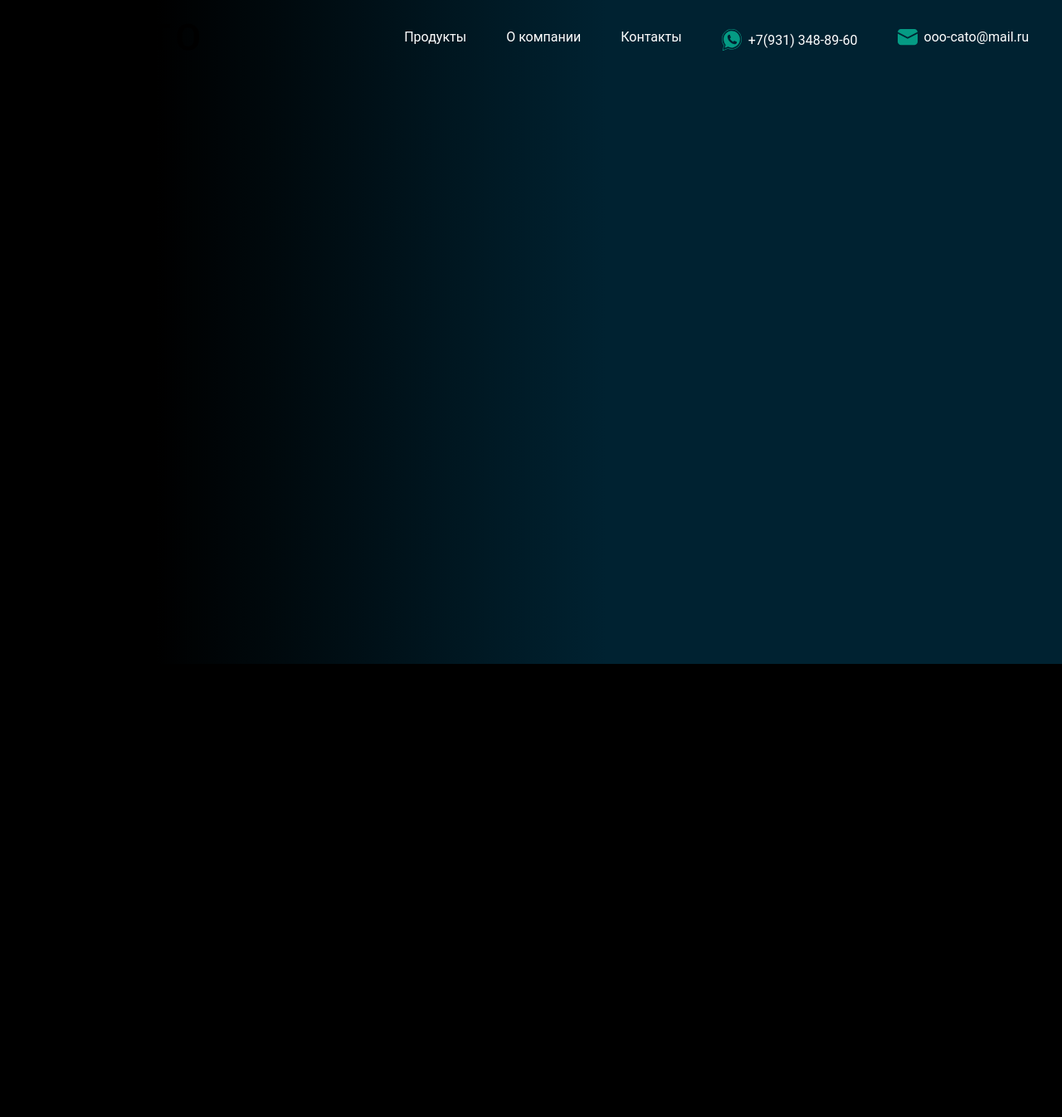
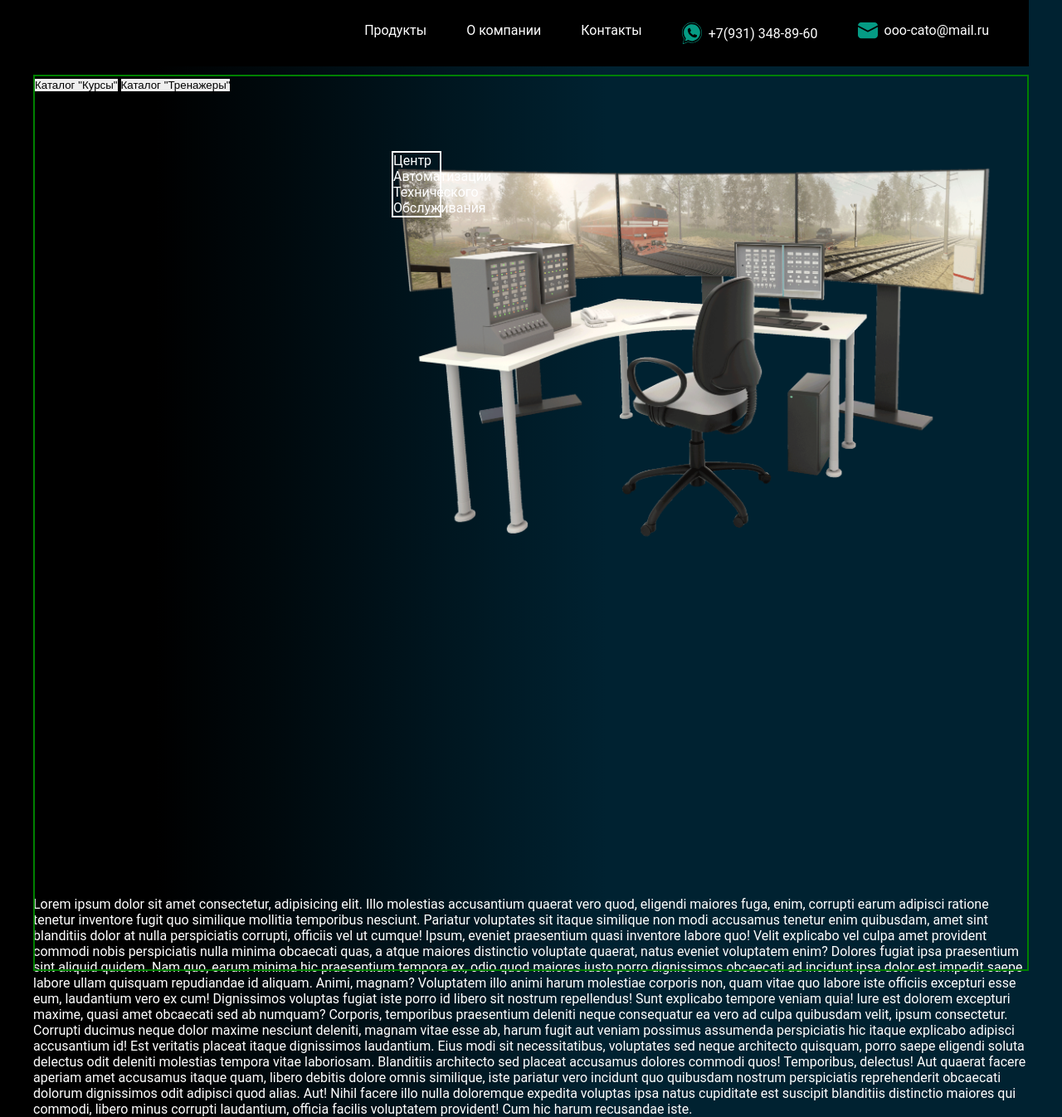
Before and after one commit to GazizovRustam/cato, a plain HTML site: page client/dist/page/main.html in a window 1280 px wide. Shown: the whole page at 83% size. Before the commit the page ends 800 px from the top, so only its background shows below. Drawn offline with Linux system fonts and the light colour scheme.

Commit message:
change icon

```diff
--- a/client/dist/css/style.css
+++ b/client/dist/css/style.css
@@ -18,20 +18,27 @@ html, body{
 }
 
 .wrapper{
+  display: flex;
+  flex-direction: column;
   margin: 0px auto;
+  min-height: 100%;
   max-width: 1920px;
-  height: 100vh;
+  height: auto;
   background: linear-gradient(90deg, #000000 14.66%, #002231 57.06%);
 }
 
 .header{
   width: 100%;
-  padding: var(--padding)
+  position: fixed;
+  top: 0;
+  left: 0;
+  z-index: 50;
 }
 
 .container-header{
   max-width: 1200px;
   margin: 0px auto;
+
 }
 
 .header_body{
@@ -41,6 +48,11 @@ html, body{
   align-items: center;
   width: auto;
   height: 80px;
+  padding: 0 calc(var(--padding) * 6) 0 0;
+  /* background: linear-gradient(90deg, rgba(255, 0, 0, 0.715), rgba(0, 0, 0, 0)); */
+  /* background: linear-gradient(90deg, #000000 14.66%, #002231 57.06%); */
+  background: rgb(0, 0, 0);
+  /* backdrop-filter: blur(30%); */
 }
 
 .header_logo{
@@ -86,20 +98,22 @@ html, body{
   padding: 0 var(--padding) 0 0;
 }
 
-@media screen and (max-width: 1200px) {
+@media screen and (max-width: 1024px) {
   .header_burger{
     display: block;
     position: relative;
-    width: 30px;
-    height: 20px;
+    width: 38px;
+    height: 30px;
   }
   .header_burger span{
     position: absolute;
     background-color: rgba(5, 155, 132, 1);
     left: 0;
     width: 100%;
-    height: 2px;
-    top: 9px;
+    height: 6px;
+    top: 12px;
+    transition: all 0.3s ease 0s;
+
   }
   .header_burger:before,
   .header_burger:after{
@@ -107,8 +121,10 @@ html, body{
     background-color:  rgba(5, 155, 132, 1);
     position: absolute;
     width: 100%;
-    height: 2px;
+    height: 6px;
     left: 0;
+    transition: all 0.3s ease 0s;
+
   }
   .header_burger:before{
     top: 0;
@@ -117,15 +133,35 @@ html, body{
     bottom: 0;
   }
 
+  .header_burger.active:before{
+    transform: rotate(45deg);
+    top: 11px;
+  }
+
+  .header_burger.active:after{
+    transform: rotate(-45deg);
+    bottom: 13px;
+  }
+
+  .header_burger.active span{
+    transform: scale(0)
+  }
+
   .header_menu{
+    display: none;
     position: fixed;
     top: 0;
     left: 0;
     width: 100%;
     height: 100%;
-    margin: 100px 0 0 0;
+    margin: 90px 0 0 0;
+
 
     background: linear-gradient(90deg, #000000 14.66%, #002231 57.06%);
+  }
+
+  .header_menu.active{
+    display: block;
   }
 
   .header_list{
@@ -136,4 +172,53 @@ html, body{
     margin: var(--margin) 0 calc(var(--padding) * 4) calc(var(--padding) * 9);
   }
 
+  .lock{
+    overflow: hidden;
+  }
 }
+
+.main{
+  width: 100%;
+  flex: 1 1 auto;
+  position: relative;
+  top: 90px;
+}
+.container-content{
+  max-width: 1200px;
+  height: 1080px;
+  margin: 0px auto;
+  color: white;
+  border: 2px solid green;
+}
+
+.content-cato{
+  display: flex;
+  position: relative;
+  width: 100%;
+
+}
+
+.content-cato p{
+  position: absolute;
+  top: 90px;
+  left: 430px;
+  width: 60px;
+  height: max-content;
+  border: 2px solid white;
+  z-index: 100;
+}
+
+.content-cato img{
+  position: absolute;
+  max-width: 742px;
+  max-height: 477px;
+  right: calc(var(--padding) * 4 );
+  top: 100px;
+  z-index: 50;
+}
+
+.footer{
+  max-width: 1200px;
+  margin: 0px auto;
+  color: white;
+}
--- a/client/dist/page/main.html
+++ b/client/dist/page/main.html
@@ -105,10 +105,28 @@
       </header>
       <main class="main">
           <div class="container-content">
-
+            <div class ="content-cato">
+              <p>Центр Автоматизации Технического Обслуживания</p>
+              <img src="../../public/logo/pic_cato.png" alt="pic_cato">
+              <div class="container-cato-btn">
+                <button>Каталог "Курсы"</button>
+                <button>Каталог "Тренажеры"</button>
+              </div>
+            </div>
         </div>
       </main>
-      <footer class="footer"></footer>
+      <footer class="footer">
+        Lorem ipsum dolor sit amet consectetur, adipisicing elit. Illo molestias accusantium quaerat vero quod, eligendi maiores fuga, enim, corrupti earum adipisci ratione tenetur inventore fugit quo similique mollitia temporibus nesciunt.
+        Pariatur voluptates sit itaque similique non modi accusamus tenetur enim quibusdam, amet sint blanditiis dolor at nulla perspiciatis corrupti, officiis vel ut cumque! Ipsum, eveniet praesentium quasi inventore labore quo!
+        Velit explicabo vel culpa amet provident commodi nobis perspiciatis nulla minima obcaecati quas, a atque maiores distinctio voluptate quaerat, natus eveniet voluptatem enim? Dolores fugiat ipsa praesentium sint aliquid quidem.
+        Nam quo, earum minima hic praesentium tempora ex, odio quod maiores iusto porro dignissimos obcaecati ad incidunt ipsa dolor est impedit saepe labore ullam quisquam repudiandae id aliquam. Animi, magnam?
+        Voluptatem illo animi harum molestiae corporis non, quam vitae quo labore iste officiis excepturi esse eum, laudantium vero ex cum! Dignissimos voluptas fugiat iste porro id libero sit nostrum repellendus!
+        Sunt explicabo tempore veniam quia! Iure est dolorem excepturi maxime, quasi amet obcaecati sed ab numquam? Corporis, temporibus praesentium deleniti neque consequatur ea vero ad culpa quibusdam velit, ipsum consectetur.
+        Corrupti ducimus neque dolor maxime nesciunt deleniti, magnam vitae esse ab, harum fugit aut veniam possimus assumenda perspiciatis hic itaque explicabo adipisci accusantium id! Est veritatis placeat itaque dignissimos laudantium.
+        Eius modi sit necessitatibus, voluptates sed neque architecto quisquam, porro saepe eligendi soluta delectus odit deleniti molestias tempora vitae laboriosam. Blanditiis architecto sed placeat accusamus dolores commodi quos! Temporibus, delectus!
+        Aut quaerat facere aperiam amet accusamus itaque quam, libero debitis dolore omnis similique, iste pariatur vero incidunt quo quibusdam nostrum perspiciatis reprehenderit obcaecati dolorum dignissimos odit adipisci quod alias. Aut!
+        Nihil facere illo nulla doloremque expedita voluptas ipsa natus cupiditate est suscipit blanditiis distinctio maiores qui commodi, libero minus corrupti laudantium, officia facilis voluptatem provident! Cum hic harum recusandae iste.
+      </footer>
     </div>
 </body>
 </html>
--- a/client/dist/scripts/index.js
+++ b/client/dist/scripts/index.js
@@ -1,9 +1,16 @@
+
 function changeStateBurgerButton(){
+
+  const burgerButton = document.getElementById('burger_button');
+  const headerBurger = document.querySelectorAll('.header_burger, .header_menu');
+  const body = document.querySelector('body');
+
   document.addEventListener('DOMContentLoaded', () =>{
-    const burgerButton = document.getElementById('burger_button');
     burgerButton.addEventListener('click', (e) => {
-      const headerBurger = document.querySelectorAll('.header_burger');
-        headerBurger.classList.toggle('active');
+        headerBurger.forEach((element) => {
+          element.classList.toggle('active')
+        });
+      body.classList.toggle('lock');
     });
   });
 };
```
Also changed, not shown: client/dist/page/logo.svg (deleted), client/public/logo/pic_cato.png (added).
